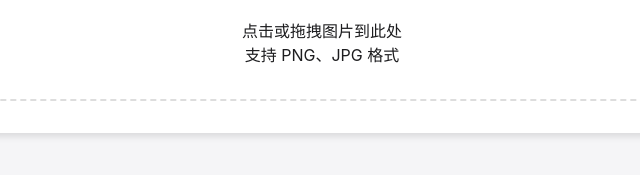
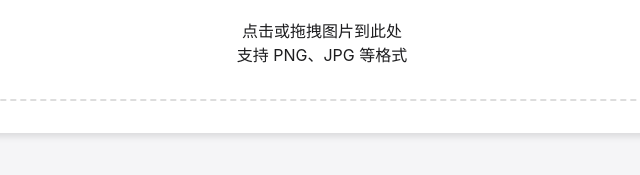
Before and after one commit to tidetide7/tupianyasuonew, a plain HTML site: page index.html in a window 1280 px wide. Shown: the part 313-488 px from the top of the page, 318-958 px from the left. Drawn offline with Linux system fonts and the light colour scheme.

Commit message:
初始提交

```diff
--- a/index.html
+++ b/index.html
@@ -20,7 +20,7 @@
                 <div class="upload-box">
                     <img src="upload-icon.svg" alt="上传图标" class="upload-icon">
                     <p>点击或拖拽图片到此处</p>
-                    <p class="support-text">支持 PNG、JPG 格式</p>
+                    <p class="support-text">支持 PNG、JPG 等格式</p>
                 </div>
             </div>
 
```
